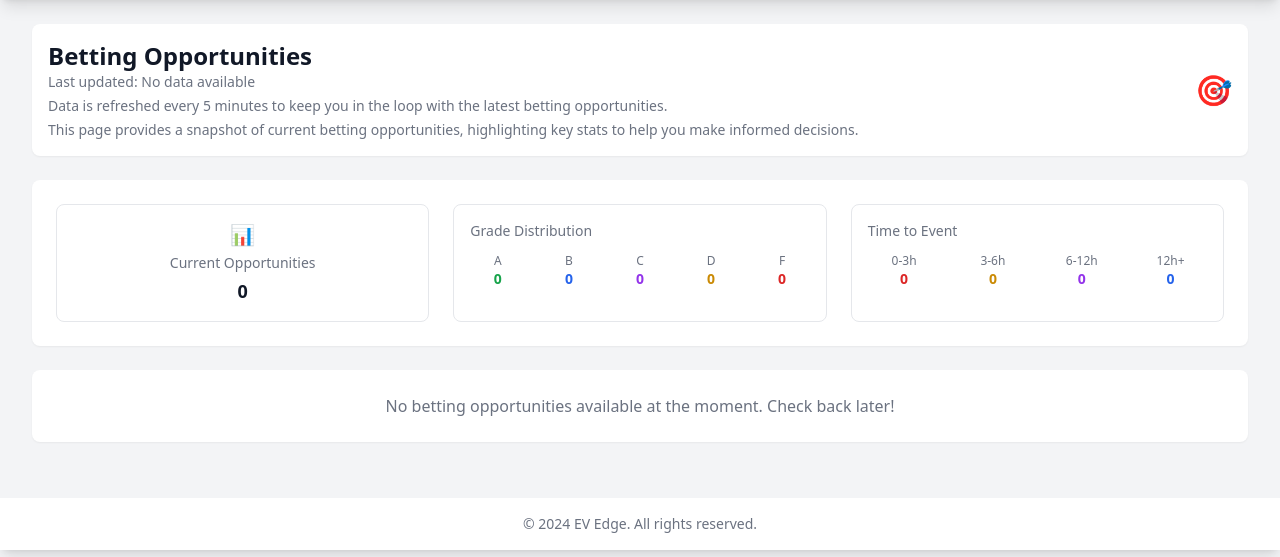
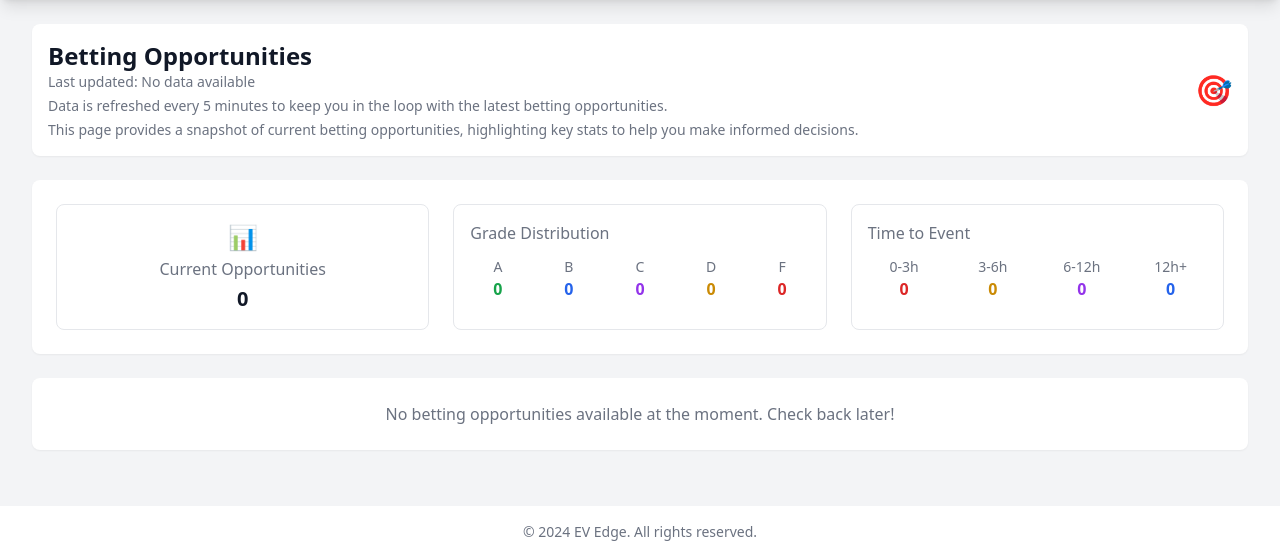
Before and after one commit to dock108/bet-grades-dashboard, a Flask app: page / in a window 1280 px wide. Shown: the part 64-621 px from the top of the page. Run offline with Flask 3, Linux system fonts and the light colour scheme; parts of the project's set-up code (start-up, migrations or seed data) failed here and were passed over; some libraries are stand-ins or nearby versions.

Commit message:
Enhance UI text styling in index.html for improved readability
- Updated font sizes and styles for various sections including Current Opportunities, Grade Distribution, and Time to Event to enhance visual hierarchy and user experience.
- Adjusted text classes to ensure consistency across different elements, improving overall aesthetics of the page.

```diff
--- a/app/templates/index.html
+++ b/app/templates/index.html
@@ -60,58 +60,58 @@
             <!-- Current Opportunities -->
             <div class="bg-white p-4 rounded-lg border border-gray-200">
                 <div class="flex flex-col items-center justify-center text-center">
-                    <span class="text-xl mb-1">📊</span>
-                    <h3 class="text-sm font-medium text-gray-500 mb-1">Current Opportunities</h3>
-                    <span class="text-lg font-semibold text-gray-900">{{ summary_stats.total_bets }}</span>
+                    <span class="text-2xl mb-1">📊</span>
+                    <h3 class="text-base font-medium text-gray-500 mb-1">Current Opportunities</h3>
+                    <span class="text-xl font-semibold text-gray-900">{{ summary_stats.total_bets }}</span>
                 </div>
             </div>
 
             <!-- Grade Distribution -->
             <div class="bg-white p-4 rounded-lg border border-gray-200">
-                <h3 class="text-sm font-medium text-gray-500 mb-3">Grade Distribution</h3>
+                <h3 class="text-base font-medium text-gray-500 mb-3">Grade Distribution</h3>
                 <div class="grid grid-cols-5 gap-4">
                     <div class="flex flex-col items-center">
-                        <span class="text-xs font-medium text-gray-500">A</span>
-                        <span class="text-sm font-semibold text-green-600">{{ summary_stats.grade_distribution.A if summary_stats.grade_distribution else 0 }}</span>
+                        <span class="text-sm font-medium text-gray-500">A</span>
+                        <span class="text-base font-semibold text-green-600">{{ summary_stats.grade_distribution.A if summary_stats.grade_distribution else 0 }}</span>
                     </div>
                     <div class="flex flex-col items-center">
-                        <span class="text-xs font-medium text-gray-500">B</span>
-                        <span class="text-sm font-semibold text-blue-600">{{ summary_stats.grade_distribution.B if summary_stats.grade_distribution else 0 }}</span>
+                        <span class="text-sm font-medium text-gray-500">B</span>
+                        <span class="text-base font-semibold text-blue-600">{{ summary_stats.grade_distribution.B if summary_stats.grade_distribution else 0 }}</span>
                     </div>
                     <div class="flex flex-col items-center">
-                        <span class="text-xs font-medium text-gray-500">C</span>
-                        <span class="text-sm font-semibold text-purple-600">{{ summary_stats.grade_distribution.C if summary_stats.grade_distribution else 0 }}</span>
+                        <span class="text-sm font-medium text-gray-500">C</span>
+                        <span class="text-base font-semibold text-purple-600">{{ summary_stats.grade_distribution.C if summary_stats.grade_distribution else 0 }}</span>
                     </div>
                     <div class="flex flex-col items-center">
-                        <span class="text-xs font-medium text-gray-500">D</span>
-                        <span class="text-sm font-semibold text-yellow-600">{{ summary_stats.grade_distribution.D if summary_stats.grade_distribution else 0 }}</span>
+                        <span class="text-sm font-medium text-gray-500">D</span>
+                        <span class="text-base font-semibold text-yellow-600">{{ summary_stats.grade_distribution.D if summary_stats.grade_distribution else 0 }}</span>
                     </div>
                     <div class="flex flex-col items-center">
-                        <span class="text-xs font-medium text-gray-500">F</span>
-                        <span class="text-sm font-semibold text-red-600">{{ summary_stats.grade_distribution.F if summary_stats.grade_distribution else 0 }}</span>
+                        <span class="text-sm font-medium text-gray-500">F</span>
+                        <span class="text-base font-semibold text-red-600">{{ summary_stats.grade_distribution.F if summary_stats.grade_distribution else 0 }}</span>
                     </div>
                 </div>
             </div>
 
             <!-- Time to Event -->
             <div class="bg-white p-4 rounded-lg border border-gray-200">
-                <h3 class="text-sm font-medium text-gray-500 mb-3">Time to Event</h3>
+                <h3 class="text-base font-medium text-gray-500 mb-3">Time to Event</h3>
                 <div class="grid grid-cols-4 gap-4">
                     <div class="flex flex-col items-center">
-                        <span class="text-xs font-medium text-gray-500">0-3h</span>
-                        <span class="text-sm font-semibold text-red-600">{{ summary_stats.time_distribution.Immediate + summary_stats.time_distribution.VeryUrgent if summary_stats.time_distribution else 0 }}</span>
+                        <span class="text-sm font-medium text-gray-500">0-3h</span>
+                        <span class="text-base font-semibold text-red-600">{{ summary_stats.time_distribution.Immediate + summary_stats.time_distribution.VeryUrgent if summary_stats.time_distribution else 0 }}</span>
                     </div>
                     <div class="flex flex-col items-center">
-                        <span class="text-xs font-medium text-gray-500">3-6h</span>
-                        <span class="text-sm font-semibold text-yellow-600">{{ summary_stats.time_distribution.Urgent if summary_stats.time_distribution else 0 }}</span>
+                        <span class="text-sm font-medium text-gray-500">3-6h</span>
+                        <span class="text-base font-semibold text-yellow-600">{{ summary_stats.time_distribution.Urgent if summary_stats.time_distribution else 0 }}</span>
                     </div>
                     <div class="flex flex-col items-center">
-                        <span class="text-xs font-medium text-gray-500">6-12h</span>
-                        <span class="text-sm font-semibold text-purple-600">{{ summary_stats.time_distribution.Monitor if summary_stats.time_distribution else 0 }}</span>
+                        <span class="text-sm font-medium text-gray-500">6-12h</span>
+                        <span class="text-base font-semibold text-purple-600">{{ summary_stats.time_distribution.Monitor if summary_stats.time_distribution else 0 }}</span>
                     </div>
                     <div class="flex flex-col items-center">
-                        <span class="text-xs font-medium text-gray-500">12h+</span>
-                        <span class="text-sm font-semibold text-blue-600">{{ summary_stats.time_distribution.Plan if summary_stats.time_distribution else 0 }}</span>
+                        <span class="text-sm font-medium text-gray-500">12h+</span>
+                        <span class="text-base font-semibold text-blue-600">{{ summary_stats.time_distribution.Plan if summary_stats.time_distribution else 0 }}</span>
                     </div>
                 </div>
             </div>
@@ -187,7 +187,7 @@
 
                                     <!-- Right side - Metrics Grid -->
                                     <div class="w-2/3">
-                                        <div class="grid grid-cols-4 gap-x-2 gap-y-2">
+                                        <div class="grid grid-cols-4 gap-x-2 gap-y-3">
                                             <!-- Top row: Odds, Current EV, Time Left, Bet Size -->
                                             <!-- Odds -->
                                             <div>
```
